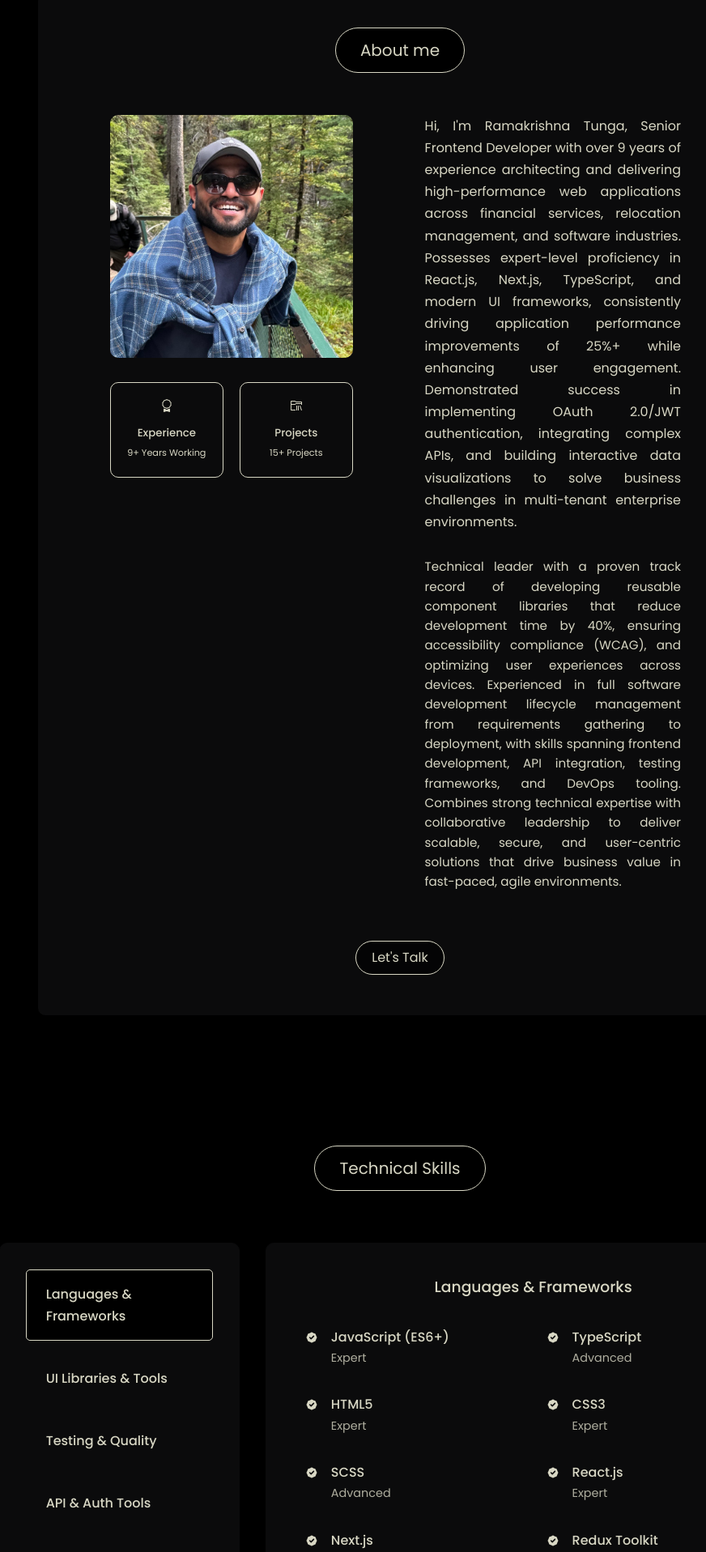
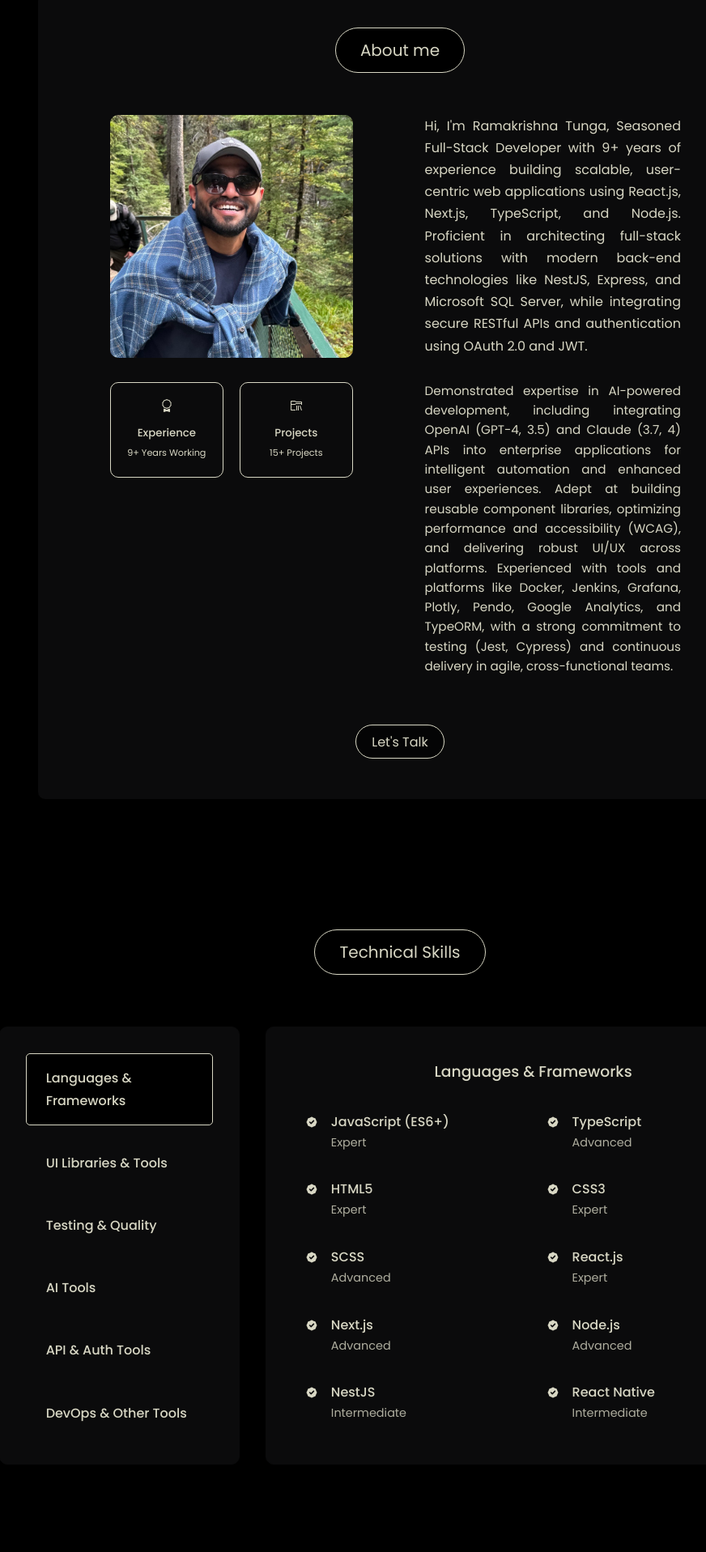
Before and after one commit to ram-thunga-08/ram--profile, a React (Vite) app: page / in a window 1280 px wide. Shown: the part 880-2797 px from the top of the page at 81% size, without its empty margins (146-1018 px from the left). Built offline with nearby package versions, Linux system fonts and the light colour scheme.

Commit message:
updated content

```diff
--- a/src/components/About/aboutData.js
+++ b/src/components/About/aboutData.js
@@ -1,7 +1,7 @@
 export const aboutData = {
-  firstParagraph: `Hi, I'm Ramakrishna Tunga, Senior Frontend Developer with over 9 years of experience architecting and delivering high-performance web applications across financial services, relocation management, and software industries. Possesses expert-level proficiency in React.js, Next.js, TypeScript, and modern UI frameworks, consistently driving application performance improvements of 25%+ while enhancing user engagement. Demonstrated success in implementing OAuth 2.0/JWT authentication, integrating complex APIs, and building interactive data visualizations to solve business challenges in multi-tenant enterprise environments.`,
+  firstParagraph: `Hi, I'm Ramakrishna Tunga, Seasoned Full-Stack Developer with 9+ years of experience building scalable, user-centric web applications using React.js, Next.js, TypeScript, and Node.js. Proficient in architecting full-stack solutions with modern back-end technologies like NestJS, Express, and Microsoft SQL Server, while integrating secure RESTful APIs and authentication using OAuth 2.0 and JWT.`,
 
-  secondParagraph: `Technical leader with a proven track record of developing reusable component libraries that reduce development time by 40%, ensuring accessibility compliance (WCAG), and optimizing user experiences across devices. Experienced in full software development lifecycle management from requirements gathering to deployment, with skills spanning frontend development, API integration, testing frameworks, and DevOps tooling. Combines strong technical expertise with collaborative leadership to deliver scalable, secure, and user-centric solutions that drive business value in fast-paced, agile environments.`,
+  secondParagraph: `Demonstrated expertise in AI-powered development, including integrating OpenAI (GPT-4, 3.5) and Claude (3.7, 4) APIs into enterprise applications for intelligent automation and enhanced user experiences. Adept at building reusable component libraries, optimizing performance and accessibility (WCAG), and delivering robust UI/UX across platforms. Experienced with tools and platforms like Docker, Jenkins, Grafana, Plotly, Pendo, Google Analytics, and TypeORM, with a strong commitment to testing (Jest, Cypress) and continuous delivery in agile, cross-functional teams.`,
 
   experienceCount: "9+ Years Working",
   projectsCount: "15+ Projects",
--- a/src/components/Skills/skills.jsx
+++ b/src/components/Skills/skills.jsx
@@ -15,8 +15,8 @@ const Skills = () => {
         { name: "SCSS", level: "Advanced" },
         { name: "React.js", level: "Expert" },
         { name: "Next.js", level: "Advanced" },
-        { name: "Redux Toolkit", level: "Advanced" },
         { name: "Node.js", level: "Advanced" },
+        { name: "NestJS", level: "Intermediate" },
         { name: "React Native", level: "Intermediate" },
       ],
     },
@@ -42,6 +42,14 @@ const Skills = () => {
       ],
     },
     {
+      category: "AI Tools",
+      skills: [
+        { name: "OpenAI API", level: "Advanced" },
+        { name: "Claude API", level: "Advanced" },
+        { name: "TensorFlow.js", level: "Intermediate" },
+      ],
+    },
+    {
       category: "API & Auth Tools",
       skills: [
         { name: "OAuth 2.0", level: "Advanced" },
@@ -53,27 +61,15 @@ const Skills = () => {
       ],
     },
     {
-      category: "DevOps & Tools",
+      category: "DevOps & Other Tools",
       skills: [
         { name: "Git", level: "Advanced" },
         { name: "GitHub", level: "Advanced" },
         { name: "Azure Repos", level: "Intermediate" },
         { name: "Docker", level: "Intermediate" },
         { name: "Jenkins", level: "Intermediate" },
-        { name: "Grafana", level: "Intermediate" },
-        { name: "ELK Stack", level: "Intermediate" },
-      ],
-    },
-    {
-      category: "Other",
-      skills: [
-        { name: "WebSockets", level: "Intermediate" },
-        { name: "AEM CMS", level: "Intermediate" },
-        { name: "Jira", level: "Advanced" },
         { name: "Confluence", level: "Advanced" },
         { name: "MongoDB", level: "Advanced" },
-        { name: "Express.js", level: "Advanced" },
-        { name: "Responsive Design", level: "Expert" },
       ],
     },
   ];
@@ -89,9 +85,9 @@ const Skills = () => {
 
     checkMobile();
 
-    window.addEventListener('resize', checkMobile);
+    window.addEventListener("resize", checkMobile);
 
-    return () => window.removeEventListener('resize', checkMobile);
+    return () => window.removeEventListener("resize", checkMobile);
   }, []);
 
   const toggleMobileDropdown = () => {
@@ -126,7 +122,9 @@ const Skills = () => {
           {isMobile && (
             <div className="skills__mobile-dropdown">
               <div
-                className={`skills__mobile-selected ${isMobileDropdownOpen ? "active" : ""}`}
+                className={`skills__mobile-selected ${
+                  isMobileDropdownOpen ? "active" : ""
+                }`}
                 onClick={toggleMobileDropdown}
               >
                 <span>{skillsData[selectedCategory].category}</span>
--- a/src/components/Waves/waves.jsx
+++ b/src/components/Waves/waves.jsx
@@ -47,7 +47,7 @@ const Waves = () => {
           style={{ transform: `translateY(${offsetY * 0.5}px)` }}
         >
           <h1>RAMAKRISHNA TUNGA</h1>
-          <h4>Senior Frontend Developer</h4>
+          <h4>Senior Software Developer</h4>
         </div>
         <div className="hexagons" ref={hexagons}>
           <svg
--- a/src/constants/workExperienceData.js
+++ b/src/constants/workExperienceData.js
@@ -10,9 +10,11 @@ export const workExperienceData = [
 leveraging its server-side rendering (SSR) and static site generation (SSG) capabilities for optimal
 performance and SEO.`,
       `Secured financial reporting interfaces using OAuth 2.0 and JWT with robust token handling, validation, refresh logic, and role-based access in a multi-tenant setup`,
+      `Integrated OpenAI APIs into enterprise Node.js applications using TypeScript, implementing AI-powered features for financial analysis and portfolio management with robust error handling and response validation`,
       `Implemented API testing with Postman and Swagger UI, ensuring seamless integration of React/Next.js frontend with backend REST services and validating complex financial data.`,
       `Integrated RESTful APIs using Axios for secure and efficient front-end/back-end communication.`,
       `Built interactive data visualizations with Plotly.js to enable effective analysis of complex datasets.`,
+      `Built enterprise-grade REST APIs using Node.js and NestJS framework with TypeScript, implementing modular architecture with dependency injection and decorator-based controllers.`
     ],
   },
   {
@@ -27,6 +29,7 @@ performance and SEO.`,
       `Integrated Google Analytics to monitor user interactions and visualize user flow across the app.`,
       `Reusable Component Library: Designed and developed a reusable component library for future use,
 resulting in a 40% reduction in development time for new projects.`,
+      `Unit and Integration Testing: Wrote comprehensive unit and integration tests using Jest and React Testing Library, achieving high test coverage and ensuring application reliability.`,
       `Led and contributed to technical discussions, facilitating stand-ups, sprint planning, and retrospectives.`,
     ],
   },
```
